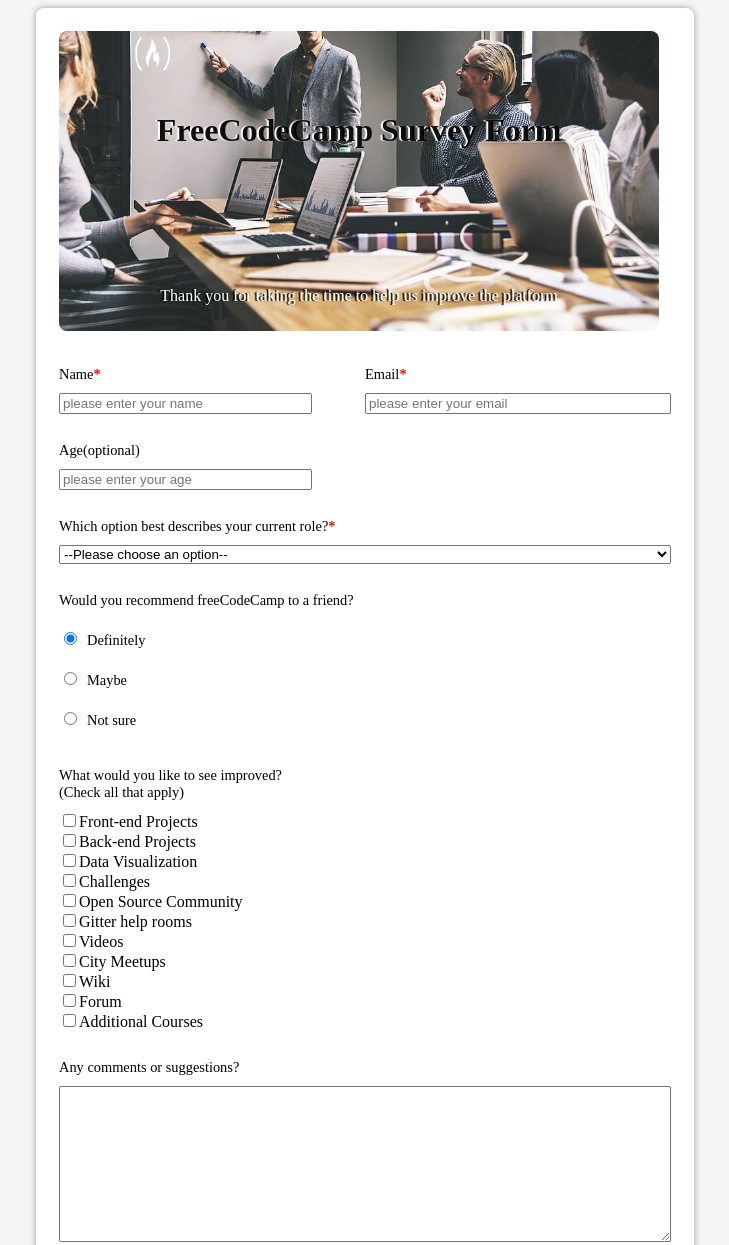
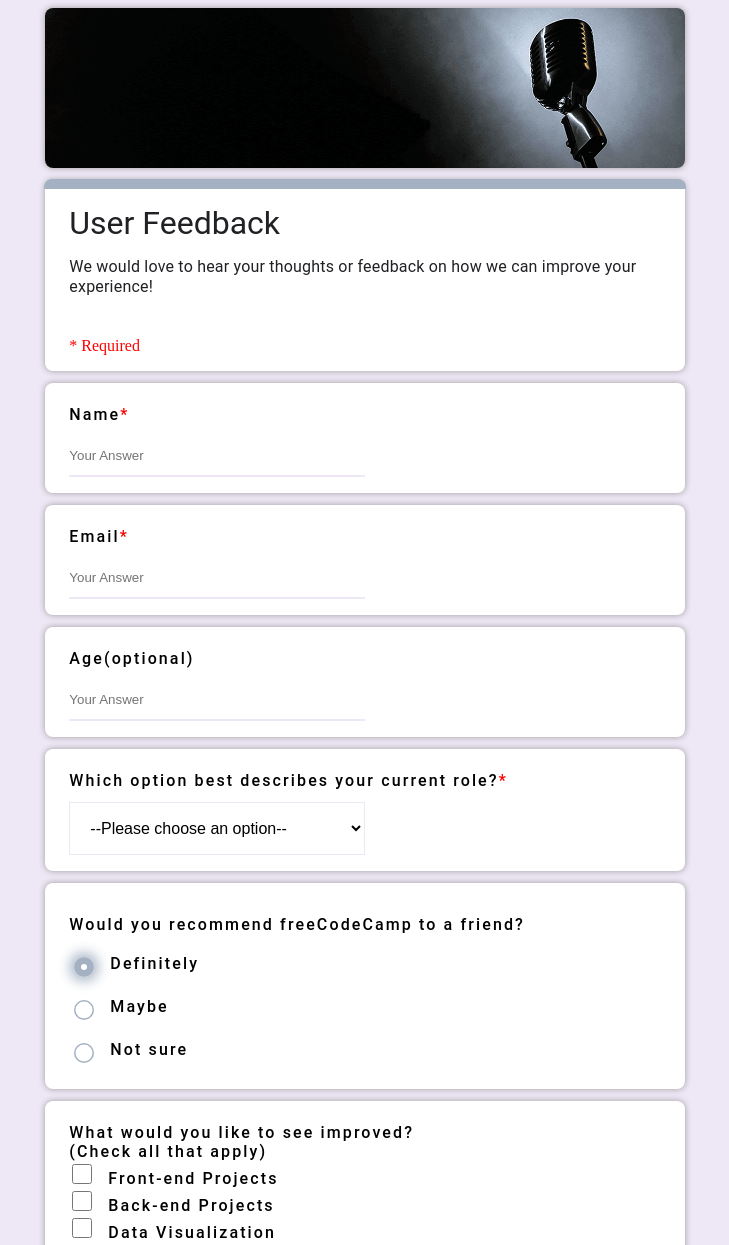
Before and after one commit to abdelghanyMh/ffc-survey-form, a plain HTML site: page index.html in a window 1280 px wide. Shown: the top 1245 px of the page, without its empty margins (275-1004 px from the left). Drawn offline with Linux system fonts and the light colour scheme.

Commit message:
'desktop version'

```diff
--- a/index.html
+++ b/index.html
@@ -6,38 +6,64 @@
     <meta http-equiv="X-UA-Compatible" content="IE=edge">
     <meta name="viewport" content="width=device-width, initial-scale=1.0">
     <title>Survey Form</title>
+    <!-- set up google icon fonts -->
+    <link href="https://fonts.googleapis.com/icon?family=Material+Icons" rel="stylesheet">
     <link rel="stylesheet" href="style.css">
 </head>
 
 
 <body>
+    <div id="header-img">
+        <img src="header_photo.png" alt="mic photo ">
+    </div>
+    <div #id="form-header" class="form-card">
+        <div id="theme-stripe"></div>
+        <div id="header-body">
+            <div id="title">User Feedback</div>
+            <div id="description">We would love to hear your thoughts or feedback on how we can improve your experience!
 
-    <div id="wrapper">
-        <div id="title-wrapper">
-            <!-- <img src="freecodecamp.png" alt=""> -->
-            <h1 id="title">FreeCodeCamp Survey Form</h1>
-            <p id="description">Thank you for taking the time to help us improve the platform </p>
             </div>
-
+            <span>* Required</span>
+        </div>
+    </div>
     <div id="form-wrapper">
         <form id="survey-form" action="" method="post">
-                <div class="form-items">
-                    <div class="item">
+            <div class="form-card">
                 <label id="name-label">Name<span>*</span></label>
-                        <input type="text" name="" id="name" placeholder="please enter your name" required>
+                <input id="name" type="text" name="name" placeholder="Your Answer" required
+                    onfocusout="handleRequiredFields(event)">
+                <span class="error">
+                    <span class="material-icons">
+                        &#xe001;&nbsp;&nbsp;
+                    </span>
+                    <span id="error-body">This is a required field</span>
+                </span>
+            </div>
+            <div class="form-card">
+                <label id="email-label">Email<span>*</span></label>
+                <input type="email" name="" id="email" placeholder="Your Answer" required
+                    onfocusout="handleRequiredFields(event)">
+                <span class="error">
+                    <span class="material-icons">
+                        &#xe001;&nbsp;&nbsp;
+                    </span>
+                    <span id="error-body">This is a required field</span>
+                </span>
+            </div>
+            <div class="form-card">
+                <label id="number-label">Age(optional)</label>
+                <input type="number" name="" id="number" min="18" max="100" placeholder="Your Answer"
+                    onChange="handelAge(event)">
+                <span class="error">
+                    <span class="material-icons">
+                        &#xe001;&nbsp;&nbsp;
+                    </span>
+                    <span id="error-body"></span>
+                </span>
+
 
             </div>
-                    <div class="item">
-                        <label id="email-label">Email<span>*</span></label>
-                        <input type="email" name="" id="email" placeholder="please enter your email" required>
-                    </div>
-                    <div class="item"><label id="number-label">Age(optional)</label>
-                        <input type="number" name="" id="number" min="10" max="100" placeholder="please enter your age">
-                    </div>
-
-                    <div class="item"></div>
-
-                    <div class="item-select">
+            <div class="form-card">
                 <label for="role">Which option best describes your current role?<span>*</span></label>
                 <select name="" id="dropdown">
                     <option value="">--Please choose an option--</option>
@@ -47,8 +73,7 @@
                     <option value="other">Other</option>
                 </select>
             </div>
-
-                    <div class="item-radio">
+            <div class="form-card user-recomondation">
                 <label class="hint" for="recomondation">Would you recommend freeCodeCamp to a friend?</label>
 
                 <label>
@@ -61,7 +86,7 @@
                     sure</label>
             </div>
 
-                    <div class="item-checkbox">
+            <div class="form-card">
                 <label class="hint" for="checkbox">What would you like to see improved?<br> (Check all that
                     apply)</label>
 
@@ -85,30 +110,13 @@
                 <label><input name="prefer" value="additional-courses" type="checkbox" />Additional
                     Courses</label>
             </div>
-                    <div class="item-comment">
+            <div class="form-card">
                 <label class="hint" for="comments">Any comments or suggestions?</label>
-                        <textarea name="comments" id="comments" cols="30" rows="10"></textarea>
+                <textarea name="comments" id="comments" cols="1" rows="1" placeholder="Your Answer"onscroll="handelTextArea(event)"></textarea>
             </div>
-
-                </div>
-
-
-
-
-
-
-
-
-
-
-
-                <input class=" btn btn-outline-success" id="submit" type="submit" value="submit">
-
         </form>
     </div>
-
-    </div>
-
+    <script src="scripte.js"></script>
 </body>
 
 </html>
--- /dev/null
+++ b/scripte.js
@@ -0,0 +1,37 @@
+function handleRequiredFields(event) {
+    console.log(event.currentTarget.nextElementSibling)
+    const errorSpan = event.currentTarget.nextElementSibling
+    if (event.currentTarget.value.length === 0) {
+        errorSpan.style.display = 'flex'
+        return;
+    }
+    errorSpan.style.display = 'none'
+}
+
+function handelAge(event) {
+    const age = event.currentTarget.value;
+    const errorSpan = event.currentTarget.nextElementSibling
+
+    if (age >= 10 && age <= 100) {
+        errorSpan.style.display = 'none'
+        return;
+    }
+    else if (age > 100 || age < 18) {
+        errorBody = errorSpan.childNodes[3];
+        errorSpan.style.display = 'flex'
+        errorBody.innerHTML =`Age must be between 18 and 100 - Your Input ${age} -`
+        console.log(errorSpan.childNodes[3])
+        return;
+    }
+
+
+
+
+}
+function handelTextArea(event) {
+    const textArea = document.getElementById(event.currentTarget.id);
+    const currentheight = textArea.style.height;
+    console.log((event.currentTarget.scrollHeight) + 'px');
+    textArea.setAttribute("style", `height:${event.currentTarget.scrollHeight}px;overflow-y:hidden;`);
+
+}
--- /dev/null
+++ b/style.sass
@@ -0,0 +1,142 @@
+$desktop-font-size: 16px
+$mobile-font-size: 22px
+$font-primary: "Google Sans",Roboto,Arial,sans-serif
+$font-secondary: Roboto,Arial,sans-serif
+$theme-bg-color: #ede7f6
+$theme-stripe-bg-color: rgb(164, 177, 195)
+
+body
+    background-color: $theme-bg-color
+    min-width: 798px
+span
+    color: red
+    font-weight: 500
+#header-img
+    margin: auto
+    max-width: 50vw
+    border-radius: 8px
+    margin-bottom: 12px
+    box-shadow: 0px 0px 6px hsl(0, 1%, 61%)
+    // padding: 22px 0px 24px
+    img
+        width: 100%
+        display: block
+        border-radius: 8px
+.form-card
+    position: relative
+    margin: auto
+    padding: 22px 24px 16px
+    max-width: 46.2vw
+    border-radius: 8px
+    margin-bottom: 12px
+    box-shadow: 0px 0px 6px hsl(0, 1%, 61%)
+    display: flex
+    flex-direction: column
+    background: white
+    label
+        font-family: $font-primary
+        font-weight: 500
+        letter-spacing: 0.132em
+        font-size: $desktop-font-size
+    &.user-recomondation
+        label
+            display: flex
+            margin: 10px 0px
+            font-family: $font-secondary
+
+    input:not([type="radio"]),textarea
+        width: 50%
+        border-left: none
+        border-right: none
+        border-top: none
+        border-bottom-color: $theme-bg-color
+        padding: 12px 0 12px
+        margin-top: 12px
+        transition: border-bottom-color 0.6s cubic-bezier(0, 0, 0.41, 1.28)
+
+    input[type="checkbox"]
+        width: 20px
+        height: 20px
+        margin: 3px 16px 0px 3px
+        accent-color: $theme-stripe-bg-color
+        fil: white
+        flood-colo: white
+        stop-colo: white
+        color: white
+        background-color: white
+        text-decoration-color: white
+        transition: box-shadow 0.6s cubic-bezier(0, 0, 0.41, 1.28)
+
+        &:focus
+            box-shadow: 0 0 13px 4px $theme-stripe-bg-color
+
+    input[type="radio"]
+        width: 20px
+        height: 20px
+        border-radius: 10px
+        margin-right: 16px
+        background: none
+        border: 0
+        box-shadow: inset 0 0 0 1.5px $theme-stripe-bg-color
+        appearance: none
+        padding: 0
+        transition: box-shadow 150ms cubic-bezier(.95,.15,.5,1.25)
+        pointer-events: none
+
+        &:focus
+            outline: none
+
+        &:checked
+            box-shadow: inset 0 0 0 7px $theme-stripe-bg-color,0 0 13px 4px $theme-stripe-bg-color
+
+    select
+        width: 50%
+        padding: 1em
+        margin-top: 12px
+        background-color: transparent
+        border: 1px solid $theme-bg-color
+        display: inline-block
+        font-size: $desktop-font-size
+    textarea
+        border-bottom: 1px solid darken($theme-bg-color,30%)
+        resize: none
+        width: 100%
+
+    .error
+        margin-top: 21px
+        display: flex
+        align-items: center
+        display: none
+
+textarea:focus, input[type="text"]:focus,select:focus
+    outline: none
+    border-bottom-color: $theme-stripe-bg-color
+
+#theme-stripe
+    background-color: $theme-stripe-bg-color
+    color: rgba(0, 0, 0, 1)
+    border-top-left-radius: 8px
+    border-top-right-radius: 8px
+    height: 10px
+    left: -1px
+    position: absolute
+    top: -1px
+    width: calc(100% + 2px)
+#title
+    font-family: $font-primary
+    font-size: 2*$desktop-font-size
+    font-weight: 400
+    line-height: 40px
+    color: #202124
+    line-height: 135%
+    max-width: 100%
+    min-width: 0%
+#description
+    white-space: pre-wrap
+    font-family: $font-secondary
+    font-size: $desktop-font-size
+    font-weight: 400
+    letter-spacing: .2px
+    line-height: 20px
+    color: #202124
+    margin-top: 12px
```
Also changed, not shown: freecodecamp.png (deleted), header_photo.png (added), style.css, 2 other files. Lines whose indentation alone changed are shown as unchanged.
